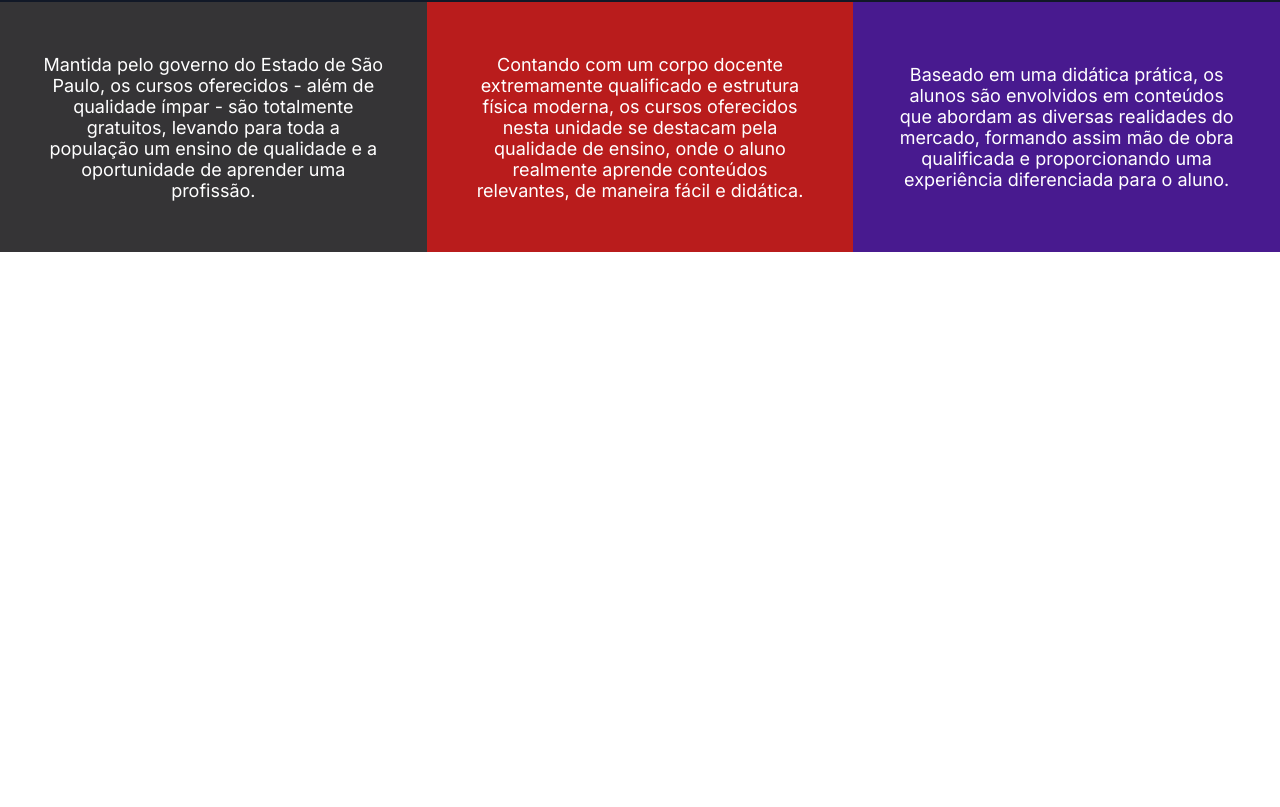
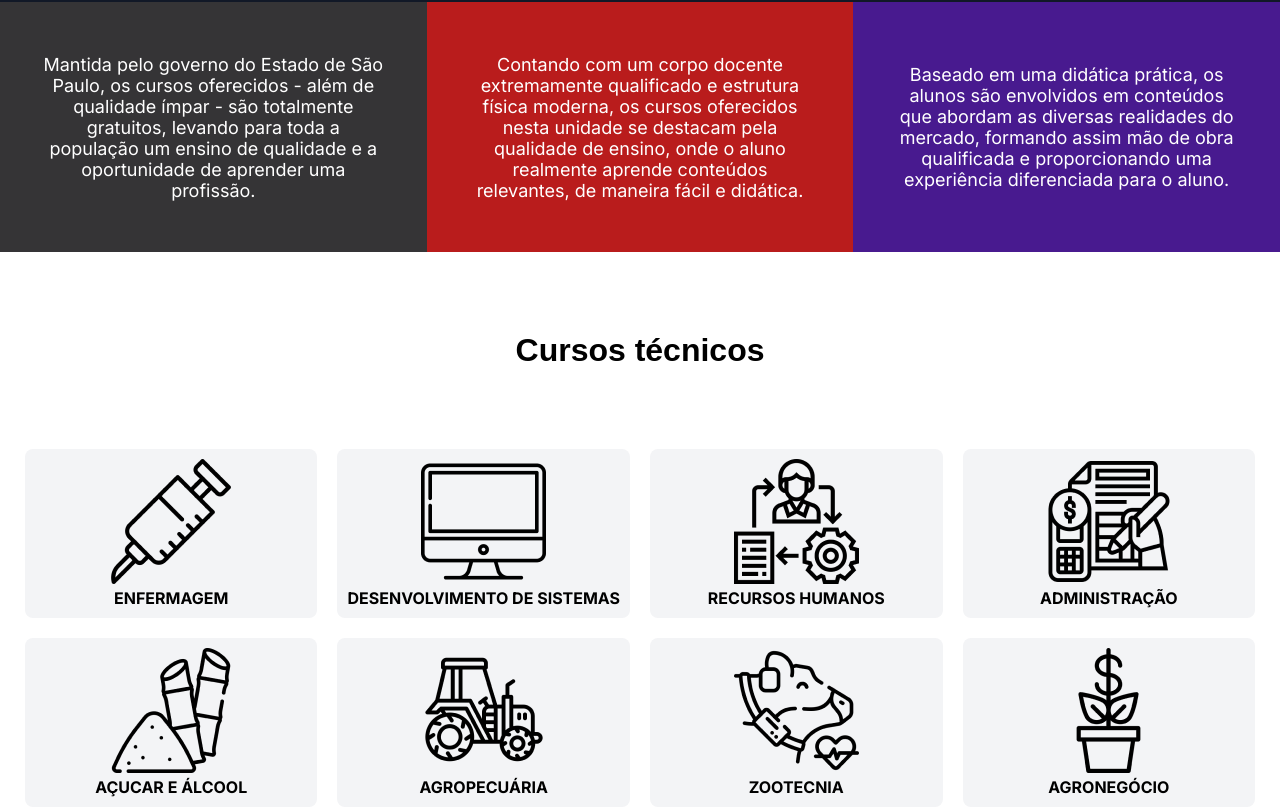
Before and after one commit to Higoralmeida702/PortalEscolar, a React (Vite) app: page / in a window 1280 px wide. Shown: the part 404-1211 px from the top of the page. Before the commit the page ends 800 px from the top, so only its background shows below. Built offline with nearby package versions, Linux system fonts and the light colour scheme.

Commit message:
Sessao Cursos tecnicos na pagina inicial

```diff
--- /dev/null
+++ b/src/componentes/inicio/cursosTecnicos/cursosTecnicos.css
@@ -0,0 +1,28 @@
+.containerCursos {
+    display: flex;
+    justify-content: center;
+}
+
+.cursosTecnicos h1 {
+    display: flex;
+    justify-content: center;
+    align-items: center;
+    margin: 80px 0;
+    font-family: "Muktar", sans-serif;
+}
+
+.containerCursosGrid {
+    display: grid;
+    grid-template-columns: repeat(4, 2fr);
+    grid-gap: 20px;
+}
+
+.containerCursosGrid span {
+    background-color: var(--color-dark-30);
+    border-radius: 8px;
+    padding: 10px;
+    text-align: center;
+    text-transform: uppercase;
+    font-family: "Inter", sans-serif;
+    font-weight: 700;
+}
--- /dev/null
+++ b/src/componentes/inicio/cursosTecnicos/index.jsx
@@ -0,0 +1,48 @@
+import './cursosTecnicos.css'
+
+const CursosTecnicos = () => {
+    return (
+        <div className='cursosTecnicos'>
+            <h1>Cursos técnicos</h1>
+            <section className="containerCursos">
+                <div className="containerCursosGrid">
+                   <span>
+                    <img src="./images/vacina.png" alt="" />
+                    <p>Enfermagem</p>
+                   </span>
+                   <span>
+                   <img src="./images/computador.png" alt="" />
+                    <p>Desenvolvimento de Sistemas</p>
+                   </span>
+                   <span>
+                    <img src="./images/processo.png" alt="" />
+                    <p>Recursos Humanos</p>
+                   </span>
+                   <span>
+                    <img src="./images/despesas.png" alt="" />
+                    <p>Administração</p>
+                   </span>
+                   <span>
+                    <img src="./images/cana-de-acucar.png" alt="" />
+                    <p>Açucar e álcool</p>
+                   </span>
+                   <span>
+                   <img src="./images/agricultura.png" alt="" />
+                    <p>Agropecuária</p>
+                   </span>
+                   <span>
+                    <img src="./images/vaca.png" alt="" />
+                    <p>zootecnia</p>
+                   </span>
+                   <span>
+                   <img src="./images/financeiro.png" alt="" />
+                    <p>agronegócio</p>
+                   </span>
+
+                </div>
+            </section>
+        </div>
+    )
+}
+
+export default CursosTecnicos
--- a/src/componentes/inicio/index.jsx
+++ b/src/componentes/inicio/index.jsx
@@ -1,8 +1,12 @@
+import CursosTecnicos from "./cursosTecnicos"
 import SubHeader from "./subHeader"
 
 const Inicio = () => {
     return (
+        <div>
         <SubHeader/>
+        <CursosTecnicos/>
+        </div>
     )
 }
 
```
